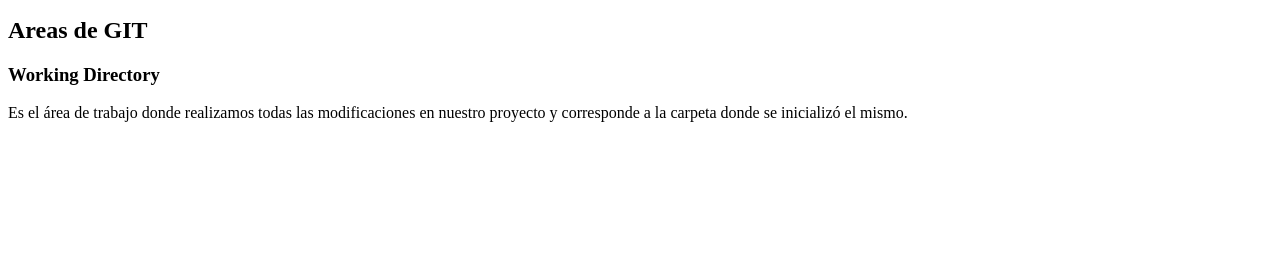
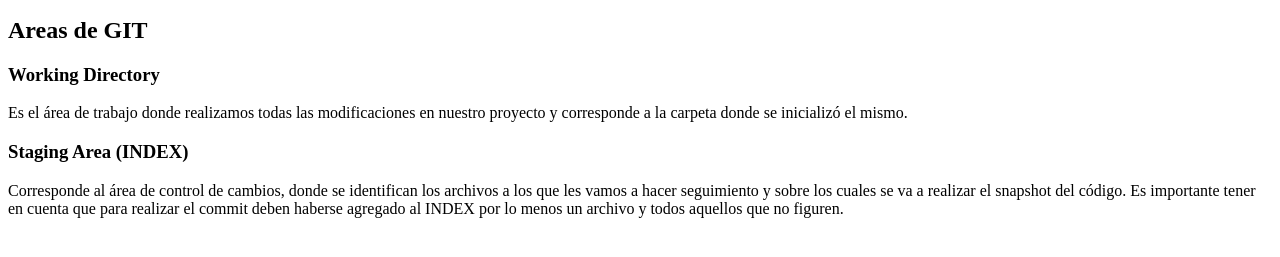
Before and after one commit to NMusto/gitRepository, a plain HTML site: page index.html in a window 1280 px wide. Shown: the part 101-358 px from the top of the page. Drawn offline with Linux system fonts and the light colour scheme.

Commit message:
Areas GIT: Staging Area (INDEX)

```diff
--- a/index.html
+++ b/index.html
@@ -17,6 +17,10 @@
                     <h3>Working Directory</h3>
                     <p>Es el área de trabajo donde realizamos todas las modificaciones en nuestro proyecto y corresponde a la carpeta donde se inicializó el mismo.</p>
                 </article>
+                <article>
+                    <h3>Staging Area (INDEX)</h3>
+                    <p>Corresponde al área de control de cambios, donde se identifican los archivos a los que les vamos a hacer seguimiento y sobre los cuales se va a realizar el snapshot del código. Es importante tener en cuenta que para realizar el commit deben haberse agregado al INDEX por lo menos un archivo y todos aquellos que no figuren.</p>
+                </article>
             </section>
         </main>
 </body>
```
